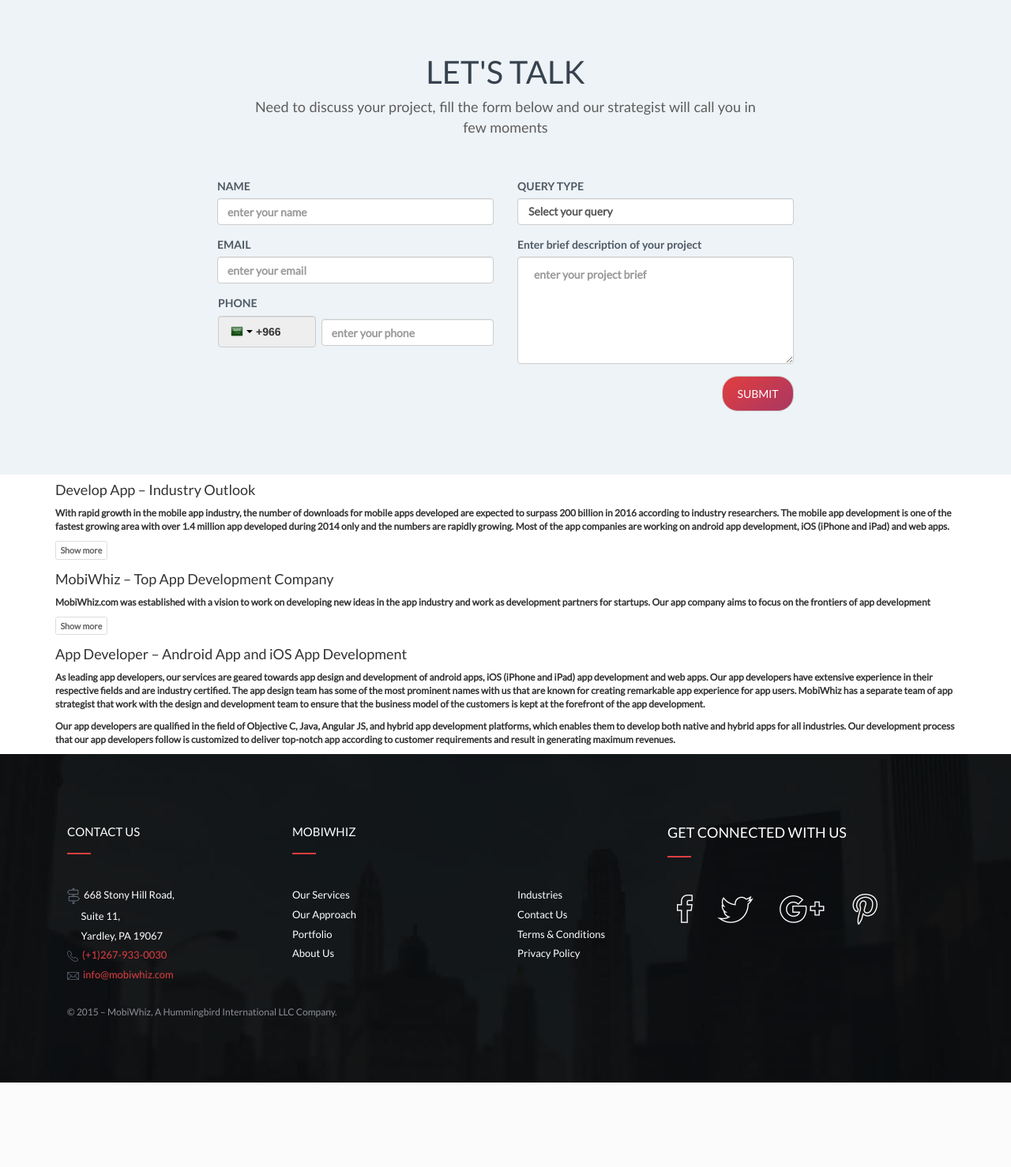
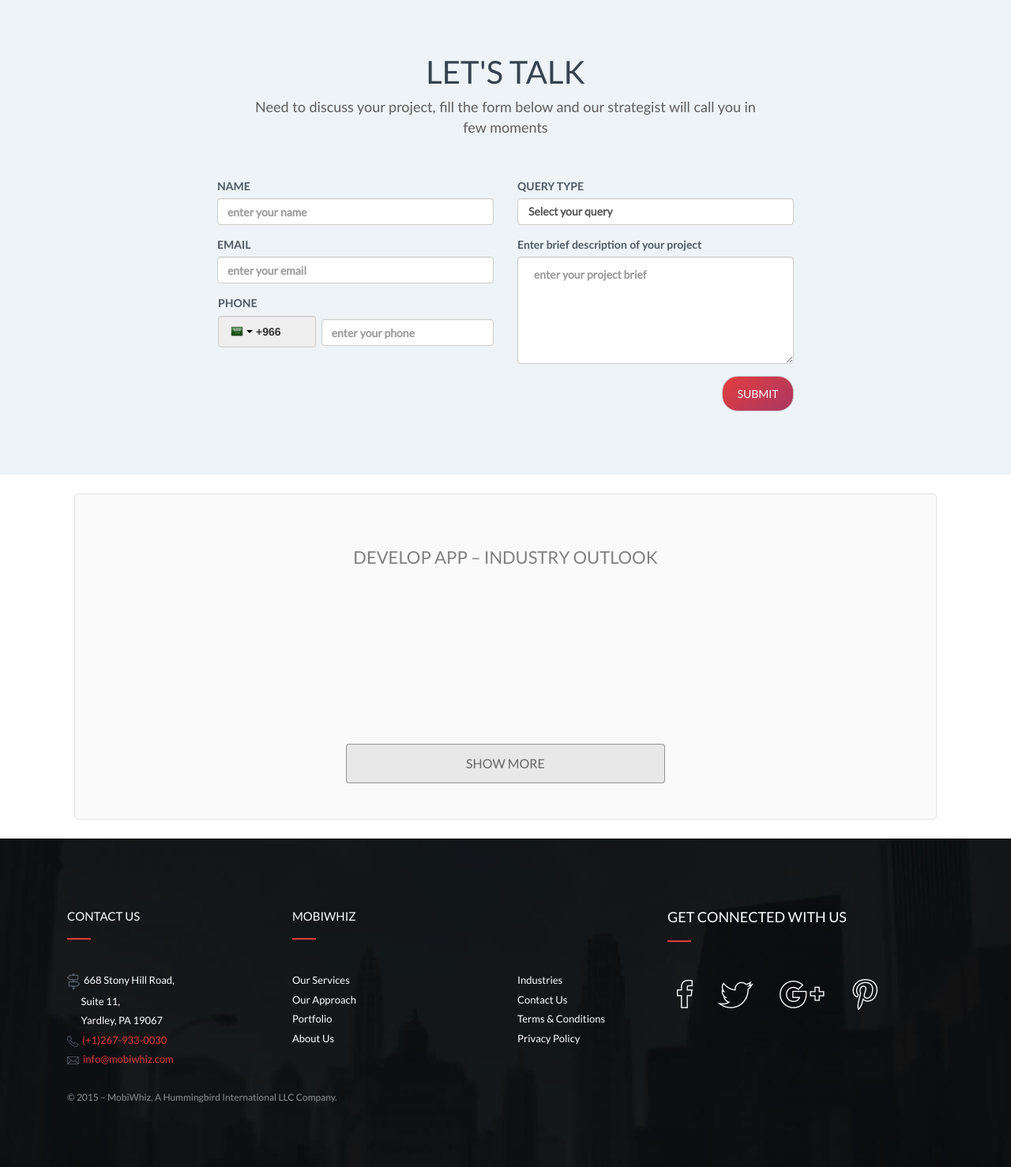
Before and after one commit to MobiWhizDev/Website, a PHP site: page / in a window 1280 px wide. Shown: the part 3022-4500 px from the top of the page at 79% size. Before the commit the page ends 4393 px from the top, so only its background shows below. Run offline with PHP 8.4, Linux system fonts and the light colour scheme; some libraries are stand-ins or nearby versions.

Commit message:
show and hide button has been addes on home page

```diff
--- a/css/stylesheet.css
+++ b/css/stylesheet.css
@@ -472,13 +472,39 @@ label#phone2-error, label#comments-error, label#phone-footer2-error{
 
 .read-more-trigger {
   cursor: pointer;
-  display: inline-block;
-  padding: 0 .5em;
-  color: #666;
-  font-size: .9em;
-  line-height: 2;
-  border: 1px solid #ddd;
-  border-radius: .25em;
+    display: inline-block;
+    padding: 0 .5em;
+    color:	#666;
+    font-size: 16px;
+    line-height: 3;
+    border: 1px solid rgba(86, 86, 86, 0.58);
+    border-radius: .25em;
+    width: 40%;
+    height: 50px;
+    font-family: lato;
+    text-transform: uppercase;
+    background: rgba(128, 128, 128, 0.14);
+    font-weight: 100;
+}
+.bg-text {
+    background: rgba(128, 128, 128, 0.04);
+    margin: 24px;
+    border-radius: 5px;
+    padding: 40px;
+    text-align: center;
+    color: gray;
+    font-weight: 100;
+    font-family: Lato;
+	font-size:14px;
+	border: solid 1px rgba(128, 128, 128, 0.2);
+}
+span.heading {
+    font-family: Lato;
+    font-size: 22px;
+	font-weight:100;
+    text-transform: uppercase;
+    display: block;
+    margin: 24px 0 0 0;
 }
 
 
@@ -1096,6 +1122,14 @@ and (orientation : portrait)
 			margin: 60px 0 0 -14px;
 			width: 100%;
 		}
+		span.heading {
+			font-size: 14px;
+		}
+		label.read-more-trigger {
+			width: 100%;
+			font-size: 14px;
+			height: 42px;
+		}
 	}
 
 
--- a/index.php
+++ b/index.php
@@ -271,26 +271,26 @@
 
     <section class="">
     	<div class="container">
-        		<h4>Develop App – Industry Outlook</h4>
+        	<div class="bg-text">
+        		<span class="heading">Develop App – Industry Outlook</span>
                 <input type="checkbox" class="read-more-state" id="post-1" />
-                 <p class="read-more-wrap"> With rapid growth in the mobile app industry, the number of downloads for mobile apps developed are expected to surpass 200 billion in 2016 according to industry researchers. The mobile app development is one of the fastest growing area with over 1.4 million app developed during 2014 only and the numbers are rapidly growing. Most of the app companies are working on android app development, iOS (iPhone and iPad) and web apps. <span class="read-more-target">Leading app developers are expanding their skill sets to capture the mobile apps for various industries with understanding the parameters of advertising, revenue generation, ROI and rich user experience. Most of the app companies have also shifted their focus to become a one-stop solution for startups and entrepreneurs by providing complete app development and digital marketing services. Top mobile app developers are also working on new up-coming technologies to capture the new market of hardware based apps, wearable’s, and other enterprise enabled apps.</span></p>
+                 <p class="read-more-wrap"> <span class="read-more-target"> With rapid growth in the mobile app industry, the number of downloads for mobile apps developed are expected to surpass 200 billion in 2016 according to industry researchers. The mobile app development is one of the fastest growing area with over 1.4 million app developed during 2014 only and the numbers are rapidly growing. Most of the app companies are working on android app development, iOS (iPhone and iPad) and web apps. Leading app developers are expanding their skill sets to capture the mobile apps for various industries with understanding the parameters of advertising, revenue generation, ROI and rich user experience. Most of the app companies have also shifted their focus to become a one-stop solution for startups and entrepreneurs by providing complete app development and digital marketing services. Top mobile app developers are also working on new up-coming technologies to capture the new market of hardware based apps, wearable’s, and other enterprise enabled apps. <br>
+
+
+                <span class="heading">MobiWhiz – Top App Development Company</span>
+                MobiWhiz.com was established with a vision to work on developing new ideas in the app industry and work as development partners for startups. Our app company aims to focus on the frontiers of app development for both Android apps and iOS app for both iPhone and iPad development and hence has enabled a team of designers with development wizards and app strategist gurus that work closely to create beautiful apps that brings rich user experience and are technology advanced in the market.<br>
+
+
+                <span class="heading">App Developer – Android App and iOS App Development</span>
+
+                As leading app developers, our services are geared towards app design and development of android apps, iOS (iPhone and iPad) app development and web apps. Our app developers have extensive experience in their respective fields and are industry certified. The app design team has some of the most prominent names with us that are known for creating remarkable app experience for app users. MobiWhiz has a separate team of app strategist that work with the design and development team to ensure that the business model of the customers is kept at the forefront of the app development.<br>
+
+                Our app developers are qualified in the field of Objective C, Java, Angular JS, and hybrid app development platforms, which enables them to develop both native and hybrid apps for all industries.<br>
+                Our development process that our app developers follow is customized to deliver top-notch app according to customer requirements and result in generating maximum revenues. </span></p>
+
                  <label for="post-1" class="read-more-trigger"></label>
 
-                <h4>MobiWhiz – Top App Development Company</h4>
-                <input type="checkbox" class="read-more-state" id="post-2" />
-                 <p class="read-more-wrap">MobiWhiz.com was established with a vision to work on developing new ideas in the app industry and work as development partners for startups. Our app company aims to focus on the frontiers of app development <span class="read-more-target">for both Android apps and iOS app for both iPhone and iPad development and hence has enabled a team of designers with development wizards and app strategist gurus that work closely to create beautiful apps that brings rich user experience and are technology advanced in the market.</span></p>
-                 <label for="post-2" class="read-more-trigger"></label>
-
-                <h4>App Developer – Android App and iOS App Development</h4>
-                <p>
-                As leading app developers, our services are geared towards app design and development of android apps, iOS (iPhone and iPad) app development and web apps. Our app developers have extensive experience in their respective fields and are industry certified. The app design team has some of the most prominent names with us that are known for creating remarkable app experience for app users. MobiWhiz has a separate team of app strategist that work with the design and development team to ensure that the business model of the customers is kept at the forefront of the app development.</p>
-                 <p>
-                Our app developers are qualified in the field of Objective C, Java, Angular JS, and hybrid app development platforms, which enables them to develop both native and hybrid apps for all industries.
-                Our development process that our app developers follow is customized to deliver top-notch app according to customer requirements and result in generating maximum revenues. </p>
-
-
-
-
+			</div>
         </div>
     </section>
 
```
